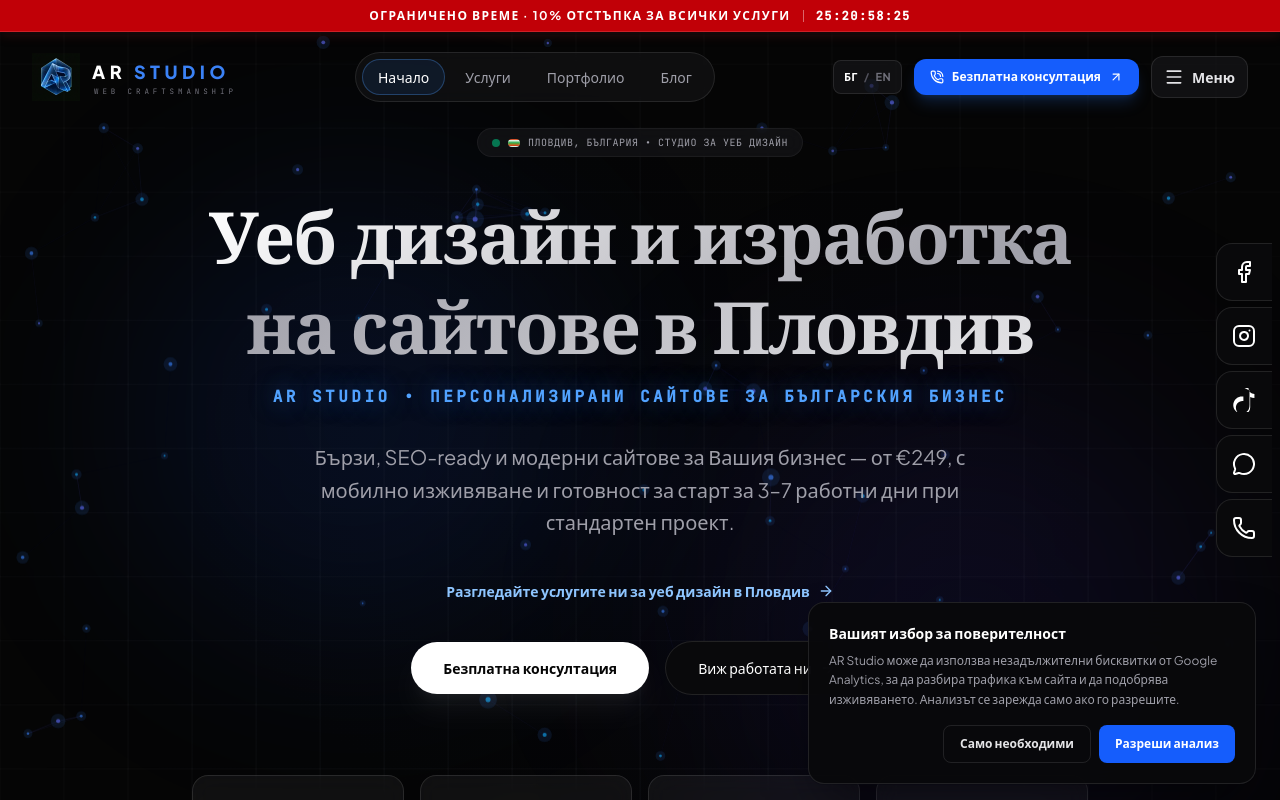
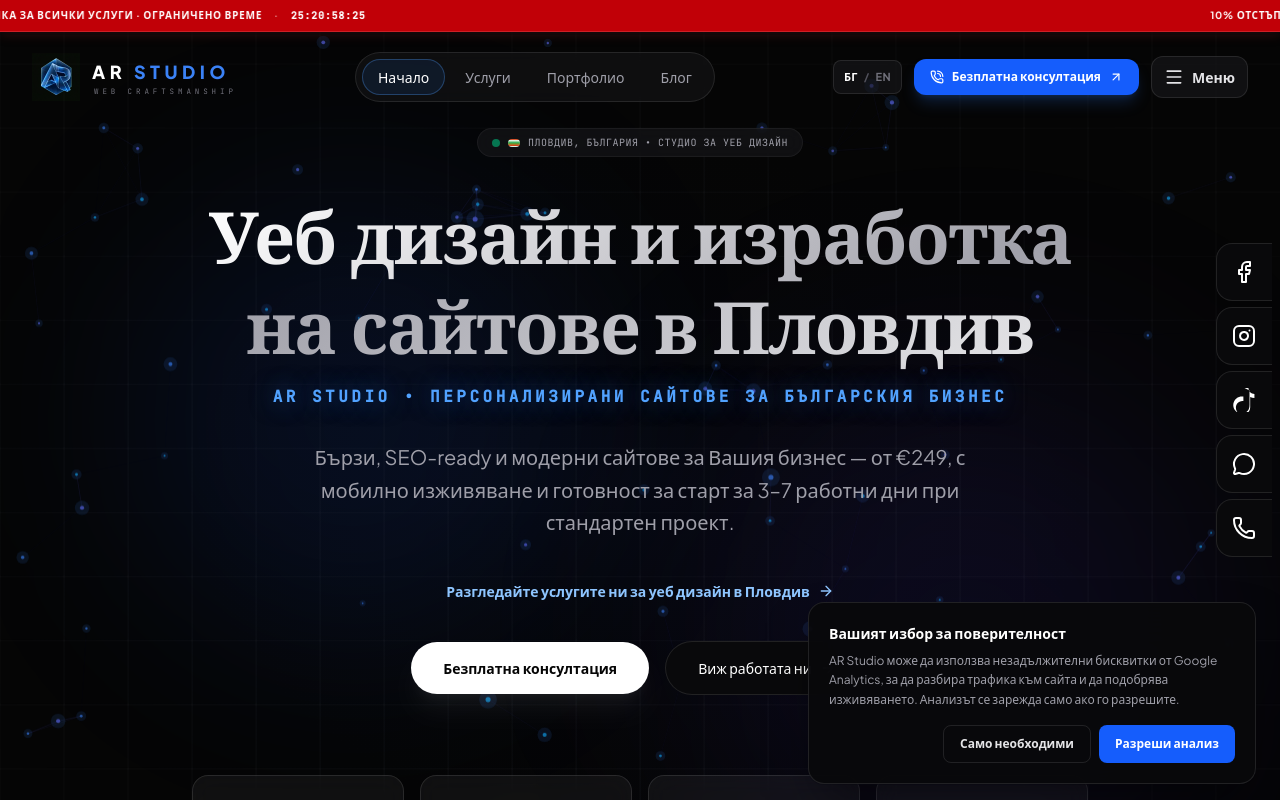
Before and after one commit to Andrey4544/AR-Studio-business, a React (Vite) app: page / in a window 1280 px wide. Shown: the top 800 px of the page. Built offline with nearby package versions, Linux system fonts and the light colour scheme; a web font is replaced by a local one.

Commit message:
Animate promo ticker and page confetti

```diff
--- a/src/components/GlobalPromotionBar.tsx
+++ b/src/components/GlobalPromotionBar.tsx
@@ -23,19 +23,28 @@ export default function GlobalPromotionBar() {
     Math.floor((remainingMs % 60000) / 1000),
   ].map(value => String(value).padStart(2, '0'));
 
+  const offerText = language === 'en'
+    ? '10% OFF ALL SERVICES · LIMITED TIME'
+    : '10% ОТСТЪПКА ЗА ВСИЧКИ УСЛУГИ · ОГРАНИЧЕНО ВРЕМЕ';
+  const countdown = `${time[0]}:${time[1]}:${time[2]}:${time[3]}`;
+
   return (
-    <div className="fixed inset-x-0 top-0 z-[60] flex h-8 items-center justify-center border-b border-red-300/20 bg-red-700 px-3 text-white shadow-[0_2px_12px_rgba(127,29,29,0.35)]">
-      <div className="flex w-full max-w-7xl items-center justify-center gap-2 text-[10px] font-bold uppercase tracking-[0.08em] sm:gap-3 sm:text-xs sm:tracking-[0.12em]">
+    <div className="fixed inset-x-0 top-0 z-[60] flex h-8 items-center overflow-hidden border-b border-red-300/20 bg-red-700 text-white shadow-[0_2px_12px_rgba(127,29,29,0.35)]">
+      <div className="promo-marquee-viewport w-full" aria-label={language === 'en' ? 'Limited-time promotion countdown' : 'Таймер на промоцията с ограничено време'}>
         {remainingMs > 0 ? (
-          <>
-            <span className="whitespace-nowrap">{language === 'en' ? 'Limited time · 10% off all services' : 'Ограничено време · 10% отстъпка за всички услуги'}</span>
-            <span className="h-3 w-px shrink-0 bg-white/40" aria-hidden="true" />
-            <span className="whitespace-nowrap font-mono tabular-nums" role="timer" aria-label={language === 'en' ? 'Promotion countdown: days, hours, minutes, seconds' : 'Таймер на промоцията: дни, часове, минути, секунди'}>
-              {time[0]}:{time[1]}:{time[2]}:{time[3]}
-            </span>
-          </>
+          <div className="promo-marquee-track">
+            {[0, 1].map(copy => (
+              <div className="promo-marquee-item" key={copy} aria-hidden={copy === 1}>
+                <span>{offerText}</span>
+                <span aria-hidden="true" className="promo-marquee-separator">·</span>
+                <span className="font-mono tabular-nums" role={copy === 0 ? 'timer' : undefined} aria-label={copy === 0 ? (language === 'en' ? 'Promotion countdown: days, hours, minutes, seconds' : 'Таймер на промоцията: дни, часове, минути, секунди') : undefined}>
+                  {countdown}
+                </span>
+              </div>
+            ))}
+          </div>
         ) : (
-          <span className="whitespace-nowrap">{language === 'en' ? 'Limited-time offer ended' : 'Офертата с ограничено време изтече'}</span>
+          <div className="promo-marquee-ended">{language === 'en' ? 'Limited-time offer ended' : 'Офертата с ограничено време изтече'}</div>
         )}
       </div>
     </div>
--- a/src/components/PageConfetti.tsx
+++ b/src/components/PageConfetti.tsx
@@ -1,12 +1,12 @@
 import { useEffect, useRef, useState, type CSSProperties } from 'react';
 import { useLocation } from 'react-router-dom';
 
-const confettiPieces = Array.from({ length: 24 }, (_, index) => ({
+const confettiPieces = Array.from({ length: 32 }, (_, index) => ({
   id: index,
-  x: `${(index - 11.5) * 5.1}vw`,
-  y: `${90 + ((index * 37) % 110)}px`,
+  x: `${(index - 15.5) * 3}vw`,
+  y: `${120 + ((index * 43) % 180)}px`,
   rotation: `${(index * 137) % 720}deg`,
-  delay: `${(index % 6) * 24}ms`,
+  delay: `${(index % 8) * 30}ms`,
   width: `${5 + (index % 4) * 2}px`,
   height: `${8 + (index % 5) * 2}px`,
   color: ['#ef4444', '#dc2626', '#f87171', '#fb7185', '#fca5a5', '#fbbf24'][index % 6],
@@ -23,7 +23,7 @@ export default function PageConfetti() {
     if (reducedMotion.current) return;
 
     setEnabled(true);
-    const timeout = window.setTimeout(() => setEnabled(false), 1150);
+    const timeout = window.setTimeout(() => setEnabled(false), 1600);
     setBurstId(id => id + 1);
     return () => window.clearTimeout(timeout);
   }, [pathname]);
--- a/src/index.css
+++ b/src/index.css
@@ -91,6 +91,57 @@ body {
   animation-play-state: paused;
 }
 
+.promo-marquee-viewport {
+  overflow: hidden;
+  white-space: nowrap;
+}
+
+.promo-marquee-track {
+  display: flex;
+  width: max-content;
+  animation: promo-marquee-scroll 18s linear infinite;
+  will-change: transform;
+}
+
+.promo-marquee-item {
+  display: flex;
+  min-width: 100vw;
+  flex: 0 0 100vw;
+  align-items: center;
+  justify-content: center;
+  gap: 0.75rem;
+  padding-inline: 0.5rem;
+  font-size: 10px;
+  font-weight: 700;
+  letter-spacing: 0.08em;
+  text-transform: uppercase;
+}
+
+.promo-marquee-separator {
+  color: rgb(255 255 255 / 55%);
+}
+
+.promo-marquee-ended {
+  text-align: center;
+  font-size: 10px;
+  font-weight: 700;
+  letter-spacing: 0.08em;
+  text-transform: uppercase;
+}
+
+@keyframes promo-marquee-scroll {
+  from { transform: translateX(0); }
+  to { transform: translateX(-50%); }
+}
+
+@media (max-width: 420px) {
+  .promo-marquee-item { gap: 0.5rem; font-size: 9px; letter-spacing: 0.045em; }
+}
+
+@media (prefers-reduced-motion: reduce) {
+  .promo-marquee-track { animation: none; }
+}
+
 .page-confetti-layer {
   position: fixed;
   inset: 0;
@@ -104,7 +155,7 @@ body {
   border-radius: 1px;
   opacity: 0;
   transform: translate(-50%, 0) rotate(0deg) scale(0.25);
-  animation: page-confetti-pop 1050ms cubic-bezier(0.14, 0.7, 0.25, 1) both;
+  animation: page-confetti-pop 1320ms cubic-bezier(0.14, 0.7, 0.25, 1) both;
 }
 
 @keyframes page-confetti-pop {
```
